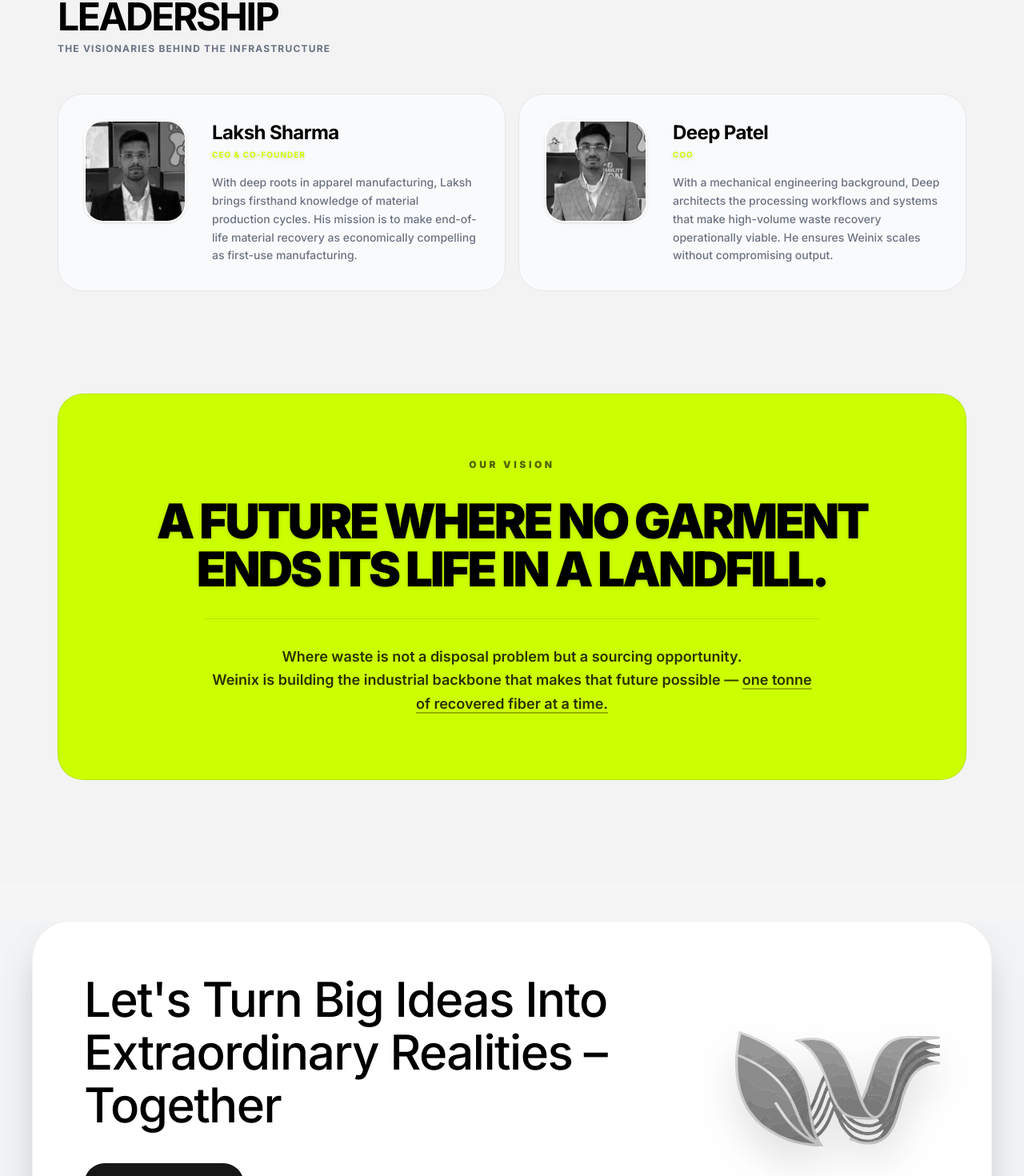
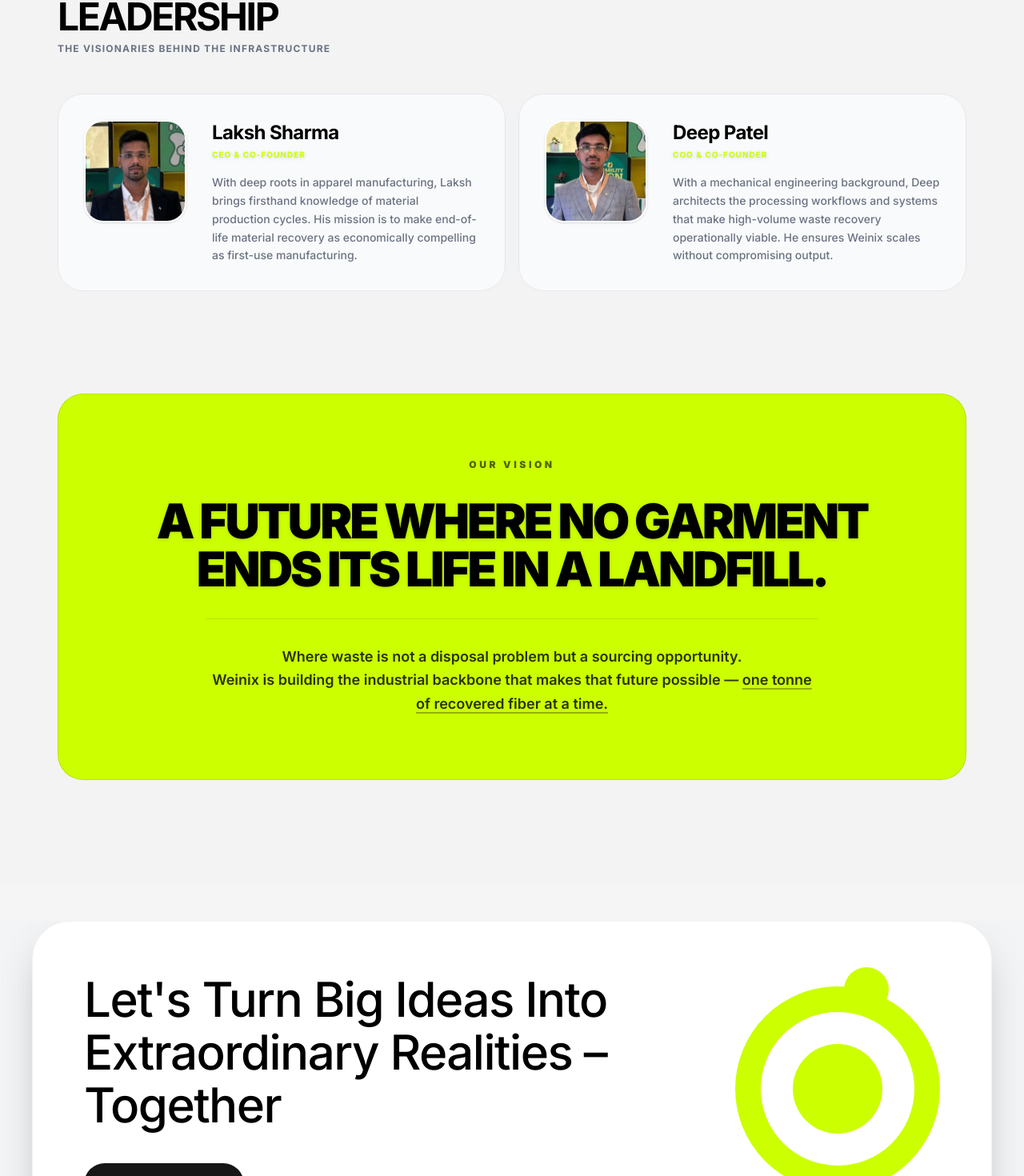
Before and after one commit to divyanshsaraswat/three-d-viewer, a Next.js app: page /about-us in a window 1280 px wide. Shown: the part 3064-4534 px from the top of the page at 80% size. Built offline with nearby package versions, Linux system fonts and the light colour scheme; no server answers.

Commit message:
minor changes

```diff
--- a/app/about-us/page.tsx
+++ b/app/about-us/page.tsx
@@ -265,7 +265,7 @@
                     {/* Laksh */}
                     <div className="bg-gray-50 dark:bg-[#1a1a1a] border border-gray-200 dark:border-white/5 rounded-[2rem] p-8 flex flex-col sm:flex-row gap-8 items-center sm:items-start group transition-colors duration-700 cursor-pointer active:scale-[0.98]">
                         <div className="w-32 h-32 md:w-32 md:h-32 shrink-0 rounded-[1.5rem] overflow-hidden border-2 border-white dark:border-[#222] shadow-sm relative">
-                            <div className="w-full h-full grayscale group-hover:grayscale-0 group-hover:scale-105 transition-all duration-[1000ms] ease-[cubic-bezier(0.87,0,0.13,1)]">
+                            <div className="w-full h-full group-hover:scale-105 transition-all duration-[1000ms] ease-[cubic-bezier(0.87,0,0.13,1)]">
                                 <BlurImage src="laksh sharma.webp" alt="Laksh Sharma" className="w-full h-full object-cover" />
                             </div>
                         </div>
@@ -281,13 +281,13 @@
                     {/* Deep */}
                     <div className="bg-gray-50 dark:bg-[#1a1a1a] border border-gray-200 dark:border-white/5 rounded-[2rem] p-8 flex flex-col sm:flex-row gap-8 items-center sm:items-start group transition-colors duration-700 cursor-pointer active:scale-[0.98]">
                         <div className="w-32 h-32 md:w-32 md:h-32 shrink-0 rounded-[1.5rem] overflow-hidden border-2 border-white dark:border-[#222] shadow-sm relative">
-                            <div className="w-full h-full grayscale group-hover:grayscale-0 group-hover:scale-105 transition-all duration-[1000ms] ease-[cubic-bezier(0.87,0,0.13,1)]">
+                            <div className="w-full h-full  group-hover:scale-105 transition-all duration-[1000ms] ease-[cubic-bezier(0.87,0,0.13,1)]">
                                 <BlurImage src="deeppatel.webp" alt="Deep Patel" className="w-full h-full object-cover" />
                             </div>
                         </div>
                         <div className="text-center sm:text-left flex-1">
                             <h3 className="text-2xl font-bold mb-1 tracking-tight">Deep Patel</h3>
-                            <p className="text-[#ccff00] text-[10px] uppercase tracking-widest font-bold mb-4 drop-shadow-sm">COO</p>
+                            <p className="text-[#ccff00] text-[10px] uppercase tracking-widest font-bold mb-4 drop-shadow-sm">COO & Co-Founder</p>
                             <p className="text-gray-500 dark:text-gray-400 text-xs sm:text-sm leading-relaxed font-medium transition-colors">
                                 With a mechanical engineering background, Deep architects the processing workflows and systems that make high-volume waste recovery operationally viable. He ensures Weinix scales without compromising output.
                             </p>
--- a/components/GlobalFooter.tsx
+++ b/components/GlobalFooter.tsx
@@ -31,8 +31,10 @@
                     </div>
 
                     {/* Abstract Brand Graphic */}
-                    <div className="shrink-0 relative w-32 h-32 sm:w-48 sm:h-48 md:w-64 md:h-64 flex items-center justify-center mt-4 lg:mt-0 opacity-80 mix-blend-luminosity dark:mix-blend-normal">
-                        <img src="/icon-weinix.svg" alt="Weinix Logo" className="w-full h-full object-contain drop-shadow-2xl" />
+                    <div className="shrink-0 relative w-32 h-32 sm:w-48 sm:h-48 md:w-64 md:h-64 flex items-center justify-center mt-4 lg:mt-0">
+                        <div className="absolute inset-0 rounded-full border-[1rem] sm:border-[1.5rem] md:border-[2rem] border-[#ccff00]"></div>
+                        <div className="absolute w-14 h-14 sm:w-20 sm:h-20 md:w-28 md:h-28 bg-[#ccff00] rounded-full"></div>
+                        <div className="absolute top-0 right-1/2 translate-x-8 -translate-y-2 sm:translate-x-12 sm:-translate-y-4 md:translate-x-16 md:-translate-y-6 w-8 h-8 sm:w-10 sm:h-10 md:w-14 md:h-14 bg-[#ccff00] rounded-full"></div>
                     </div>
                 </div>
 
```
